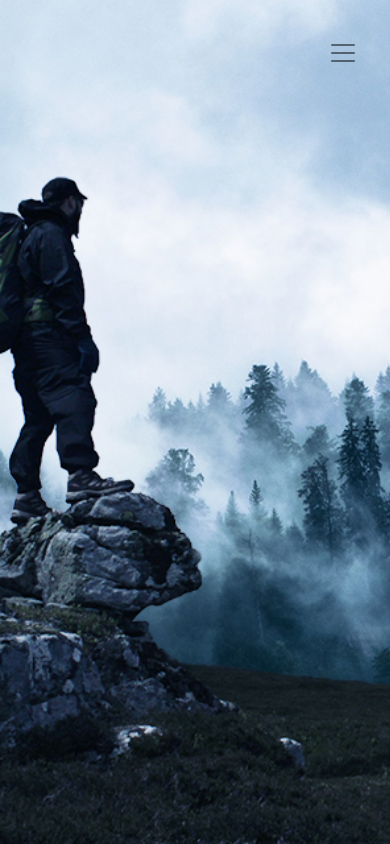
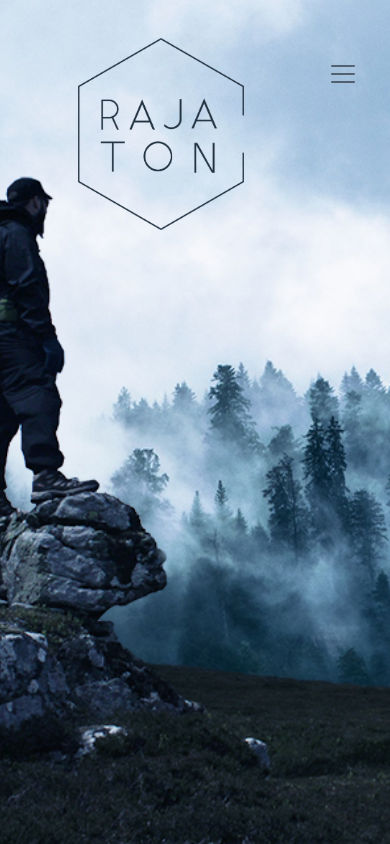
Before and after one commit to essile/rajaton, a React (Create React App) app: page / in a window 390 px wide. Built offline with nearby package versions, Linux system fonts and the light colour scheme.

Commit message:
logo moves on the landing page

```diff
--- /dev/null
+++ b/src/components/LandingPageView.js
@@ -0,0 +1,22 @@
+import React from 'react';
+import NavigationBar from '../containers/NavigationBar';
+import '../styles/LandingPage.css'
+import thumbnail_rajaton_logo_harmaa from '../assets/thumbnail_rajaton_logo_harmaa.png';
+
+const LandingPageView = (props) => {
+
+    return (
+        <div className='landingPage'>
+            <NavigationBar />
+            <img
+                className='landingPageImage'
+                // style={{ zIndex: 0, height: '225px', margin: 'auto', marginTop: '2em', display: 'block' }}
+                src={thumbnail_rajaton_logo_harmaa}
+                alt='rajaton-foggy-landscape'
+            />
+        </div>
+    );
+
+}
+
+export default LandingPageView;
--- a/src/containers/NavigationBar.js
+++ b/src/containers/NavigationBar.js
@@ -13,7 +13,7 @@ export default class NavigationBar extends Component {
 
     render() {
         return (
-            <Navbar className={styles.naviBar} style={{ position: 'absolute', zIndex: 1, marginTop: '1.5em' }} expand="md">
+            <Navbar className={styles.naviBar} style={{ zIndex: 1, paddingTop: '3em' }} expand="md">
                 <Navbar.Toggle className={styles.naviToggle} />
                 <Navbar.Collapse id="responsive-navbar-nav">
                     <Nav className={styles.textItemBar} >
--- a/src/styles/LandingPage.css
+++ b/src/styles/LandingPage.css
@@ -4,5 +4,35 @@
         background-image: url("../assets/sumu_maisema_mainos_tuunattu_W.png");
         background-size: cover;
         background-repeat: no-repeat;
-        background-position: 25% 50%;
+        background-position: 29% 50%;
 }
+
+.landingPageImage {
+        z-index: 0;
+        height: 12em;
+        margin: auto;
+        margin-top: 2em;
+        display: block;
+}
+
+@media (max-width: 767px) {
+
+        .landingPageImage {
+                height: 10em;
+                position: absolute;
+                margin-top: 2em;
+                margin-left: 25%;
+                /* float: right; */
+        }
+}
+
+@media (max-width: 400px) {
+
+        .landingPageImage {
+                height: 10em;
+                position: absolute;
+                margin-top: 2em;
+                margin-left: 20%;
+                /* float: right; */
+        }
+}
--- a/src/styles/NavigationBar.module.css
+++ b/src/styles/NavigationBar.module.css
@@ -32,5 +32,6 @@
     .naviBar {
         width: 100%;
         text-align: right;
+        float: left;
     }
 }
--- a/src/views/LandingPage.js
+++ b/src/views/LandingPage.js
@@ -1,12 +1,14 @@
 import React from 'react';
-import NavigationBar from '../containers/NavigationBar';
+import LandingPageView from '../components/LandingPageView';
+import ShopWindow from '../containers/ShopWindow';
 import '../styles/LandingPage.css'
 
 const LandingPage = (props) => {
 
     return (
-        <div className='landingPage'>
-            <NavigationBar />
+        <div>
+            <LandingPageView />
+            {/* <ShopWindow /> */}
         </div>
     );
 
```
